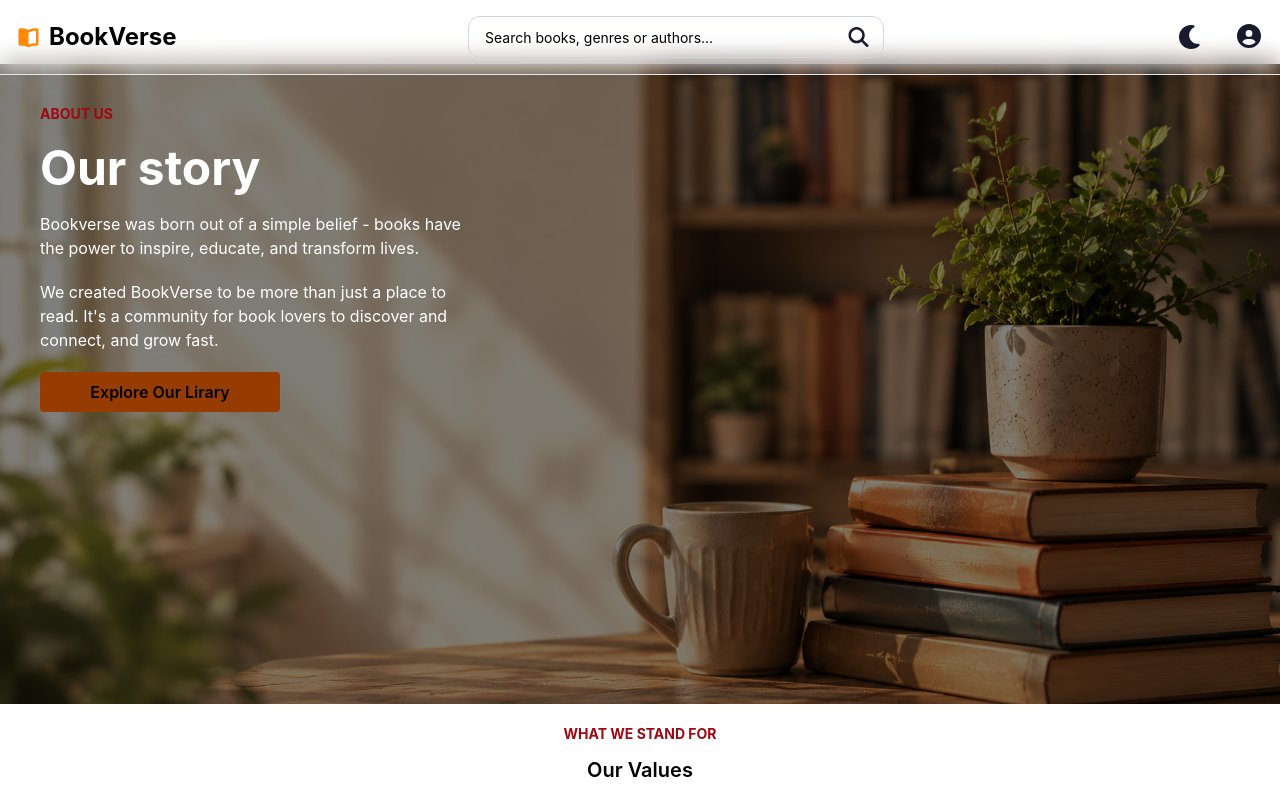
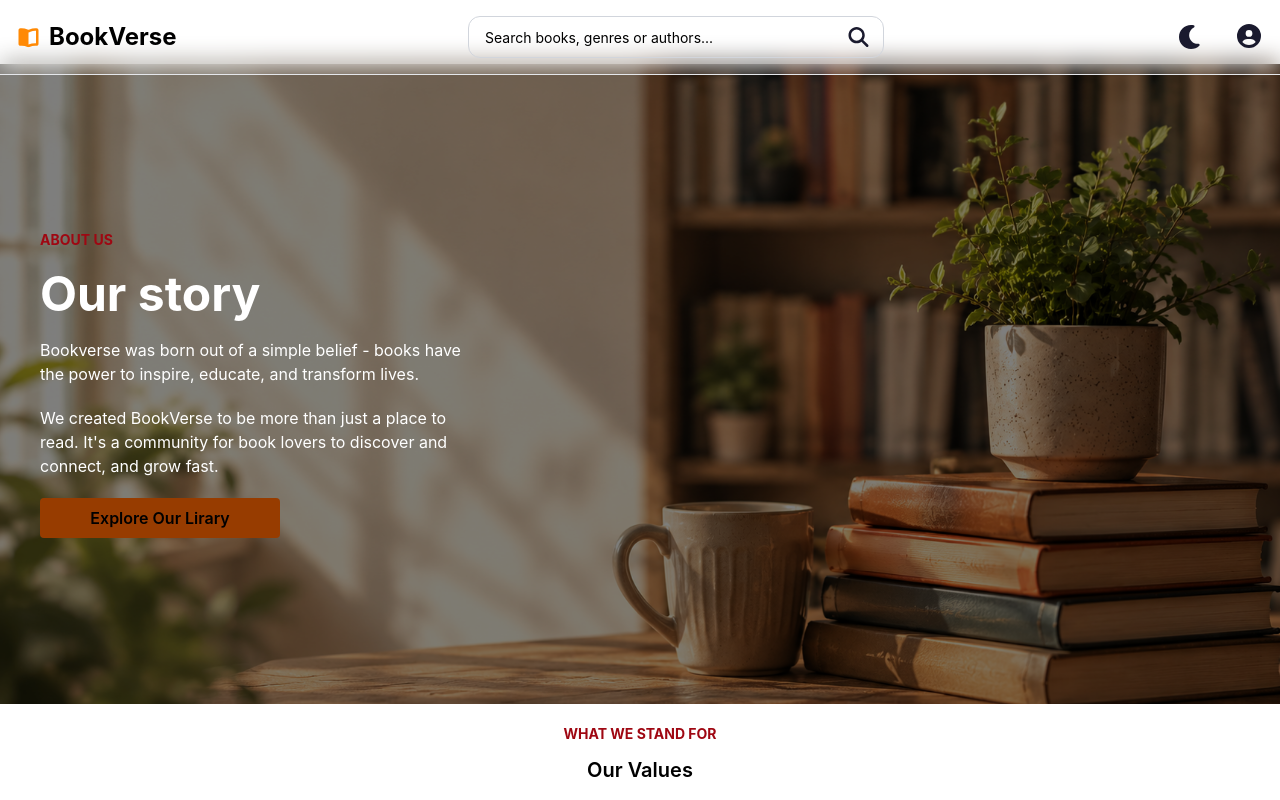
Before and after one commit to DanielApple05/Book-verse, a React (Vite) app in the folder book-verse-frontend/: page /about in a window 1280 px wide. Shown: the top 800 px of the page. Built offline with nearby package versions, Linux system fonts and the light colour scheme; no server answers.

Commit message:
fix: adjust height and alignment in About component for improved layout

```diff
--- a/book-verse-frontend/src/assets/pages/about.jsx
+++ b/book-verse-frontend/src/assets/pages/about.jsx
@@ -12,9 +12,9 @@ const About = () => {
     <>
       <Header />
       <search className='' />
-      <div style={{ backgroundImage: 'url(/images/about-us-hero.png)' }} className='bg-cover bg-center h-72 lg:h-[80vh] relative bg-no-repeat mt-16'>
+      <div style={{ backgroundImage: 'url(/images/about-us-hero.png)' }} className='bg-cover bg-center h-[80vh] relative bg-no-repeat mt-16'>
         <div className='absolute inset-0 bg-black/50' />
-        <div className='absolute inset-0 flex flex-col xl:p-10 p-5 xl:w-[40%] w-full xl:space-y-5 space-y-3'>
+        <div className='absolute inset-0 flex flex-col xl:p-10 p-5 xl:w-[40%] w-full space-y-5 justify-center'>
           <span className='text-sm text-red-800 font-bold'>ABOUT US</span>
           <h1 className='text-white text-2xl xl:text-5xl font-bold'>Our story</h1>
           <p className='text-white xl:text-base text-xs'>Bookverse was born out of a simple belief - books have the power to inspire, educate, and transform lives.</p>
```
